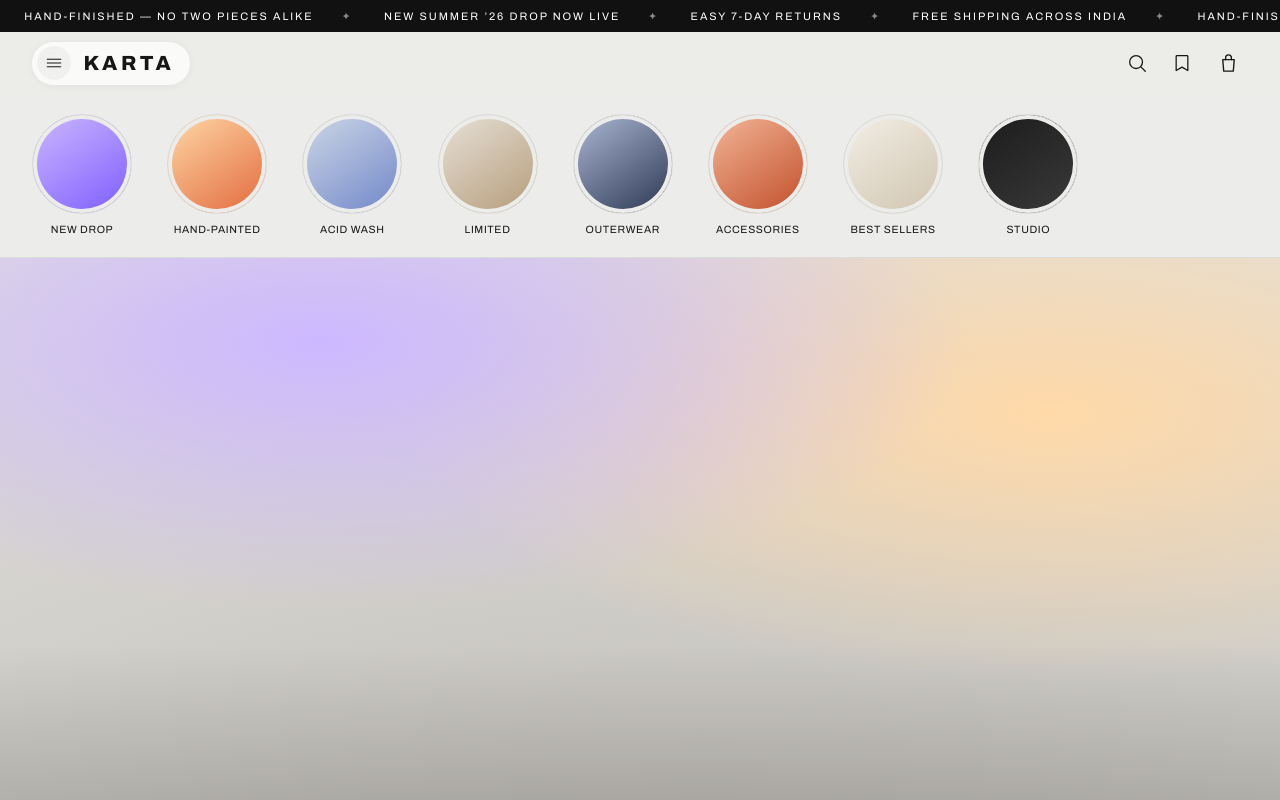
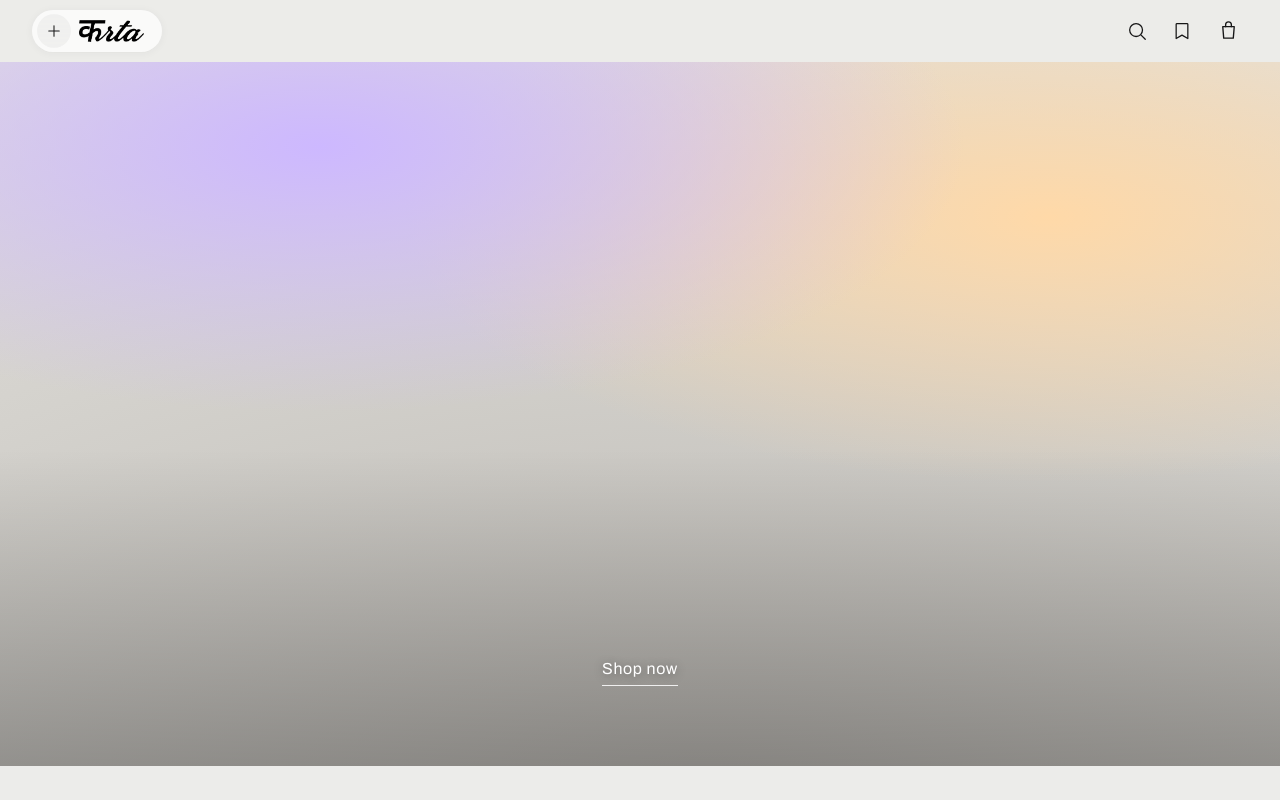
Before and after one commit to 3v8lmortyl-max/Karta-Website, a Next.js app: page / in a window 1280 px wide. Shown: the top 800 px of the page. Built offline with nearby package versions, Linux system fonts and the light colour scheme.

Commit message:
Use official Karta logo in header; remove announcement bar and stories row
- Header pill now shows the official Karta script logo (transparent PNG) with the + button
- Removed the top announcement/marquee bar
- Removed the story-circles row under the header

```diff
--- a/app/globals.css
+++ b/app/globals.css
@@ -46,11 +46,13 @@ input { font: inherit; }
   backdrop-filter: saturate(180%) blur(14px); -webkit-backdrop-filter: saturate(180%) blur(14px); }
 .header-inner { display: flex; align-items: center; justify-content: space-between;
   max-width: var(--maxw); margin: 0 auto; padding: 0.6rem clamp(0.9rem, 2.6vw, 2rem); }
-.header-pill { display: inline-flex; align-items: center; gap: 0.55rem; background: var(--pill);
-  border-radius: 999px; padding: 0.28rem 1rem 0.28rem 0.32rem; box-shadow: 0 1px 8px rgba(0,0,0,0.05); }
+.header-pill { display: inline-flex; align-items: center; gap: 0.5rem; background: var(--pill);
+  border-radius: 999px; padding: 0.26rem 1.1rem 0.26rem 0.3rem; box-shadow: 0 1px 8px rgba(0,0,0,0.05); }
 .pill-btn { display: inline-flex; align-items: center; justify-content: center; width: 34px; height: 34px;
   border-radius: 50%; background: rgba(0,0,0,0.04); color: var(--fg); }
 .wordmark { font-weight: 800; font-size: 1.28rem; letter-spacing: 0.18em; text-transform: uppercase; line-height: 1; padding-left: 0.18em; }
+.header-logo { display: inline-flex; align-items: center; }
+.header-logo-img { height: 22px; width: auto; display: block; }
 .header-right { display: flex; align-items: center; gap: 0.35rem; }
 .icon-btn { display: inline-flex; align-items: center; justify-content: center; width: 40px; height: 40px; color: var(--fg); }
 .icon-badge { position: relative; }
--- a/app/layout.js
+++ b/app/layout.js
@@ -1,7 +1,6 @@
 import './globals.css';
 import { Archivo, Pinyon_Script } from 'next/font/google';
 import Loader from '../components/Loader';
-import AnnouncementBar from '../components/AnnouncementBar';
 import Header from '../components/Header';
 import MenuDrawer from '../components/MenuDrawer';
 import SearchOverlay from '../components/SearchOverlay';
@@ -26,7 +25,6 @@ export default function RootLayout({ children }) {
       <body>
         <Loader />
         <SmoothScroll>
-          <AnnouncementBar />
           <Header />
           <MenuDrawer />
           <SearchOverlay />
--- a/app/page.js
+++ b/app/page.js
@@ -2,7 +2,6 @@
 
 import { useEffect } from 'react';
 import Link from 'next/link';
-import Stories from '../components/Stories';
 import Hero from '../components/Hero';
 import ProductGrid from '../components/ProductGrid';
 import CapsCard from '../components/CapsCard';
@@ -59,7 +58,6 @@ export default function Home() {
 
   return (
     <>
-      <Stories />
       <Hero />
 
       <ProductGrid title="Latest drop" discoverHref="/shop?collection=new-arrivals" dark={false}
--- a/components/Header.js
+++ b/components/Header.js
@@ -1,8 +1,9 @@
 'use client';
 
+import Image from 'next/image';
 import Link from 'next/link';
 import { useUI, useCart } from '../lib/store';
-import { MenuIcon, SearchIcon, BagIcon, BookmarkIcon } from './Icons';
+import { PlusIcon, SearchIcon, BagIcon, BookmarkIcon } from './Icons';
 
 export default function Header() {
   const { openMenu, openSearch, openCart, openWishlist } = useUI();
@@ -12,8 +13,10 @@ export default function Header() {
     <header className="site-header">
       <div className="header-inner">
         <div className="header-pill">
-          <button className="pill-btn" onClick={openMenu} aria-label="Open menu"><MenuIcon size={18} /></button>
-          <Link href="/" className="wordmark" aria-label="Karta home">Karta</Link>
+          <button className="pill-btn" onClick={openMenu} aria-label="Open menu"><PlusIcon size={18} /></button>
+          <Link href="/" className="header-logo" aria-label="Karta home">
+            <Image src="/karta-logo-mark.png" alt="Karta" width={441} height={148} priority className="header-logo-img" />
+          </Link>
         </div>
         <div className="header-right">
           <button className="icon-btn" onClick={openSearch} aria-label="Search"><SearchIcon /></button>
```
Also changed, not shown: public/karta-logo-mark.png (added).
